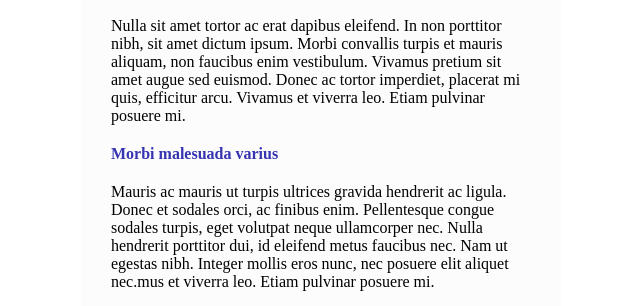
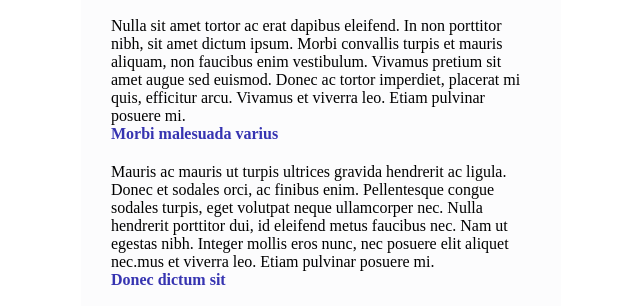
Before and after one commit to SampereAude/goit-fe-course, a plain HTML site: page html-css/module-03/homework/index.html in a window 1280 px wide. Shown: the part 479-785 px from the top of the page, without its empty margins (319-959 px from the left). Drawn offline with Linux system fonts and the light colour scheme.

Commit message:
adds markup to html

```diff
--- a/html-css/module-03/homework/css/styles.css
+++ b/html-css/module-03/homework/css/styles.css
@@ -12,9 +12,13 @@
 }
 
 .body {
-    min-height: 100hv;
+    min-height: 100vh;
     font-family: 'Pathway Gothic One', sans-serif;
     padding-top: 50px;
+    background-image: url(../images/sea-picture.jpeg);
+    background-size: cover;
+    background-repeat: no-repeat;
+    background-position: center;
 }
 
 .article {
@@ -43,7 +47,6 @@
 }
 
 .text-two {
-    margin-bottom: 20px;
     text-align: left;
 }
 
@@ -67,15 +70,10 @@
     margin-bottom: 10px;
 }
 
+
+
 .background-top {
     background-image: url(../images/boat-picture.jpeg);
     height: 200px; width: 100%;
     background-position: center;
 }
-
-.background {
-    background-image: url(../images/sea-picture.jpeg);
-    background-size: cover;
-    background-repeat: no repeat;
-    background-position: center;
-}
--- a/html-css/module-03/homework/index.html
+++ b/html-css/module-03/homework/index.html
@@ -10,9 +10,7 @@
 
 <body>
  <!--first article-->
- <div class="background">
  <div class="wrapper">
- <div class="background-wrapper">
  <div class="article">
    <h2 class="article-title">agency profile</h2>
    <div class="background-top">
@@ -89,6 +87,4 @@
     </ul>
  </div>
  </div>
- </div>
- </div>
 </body>
```
